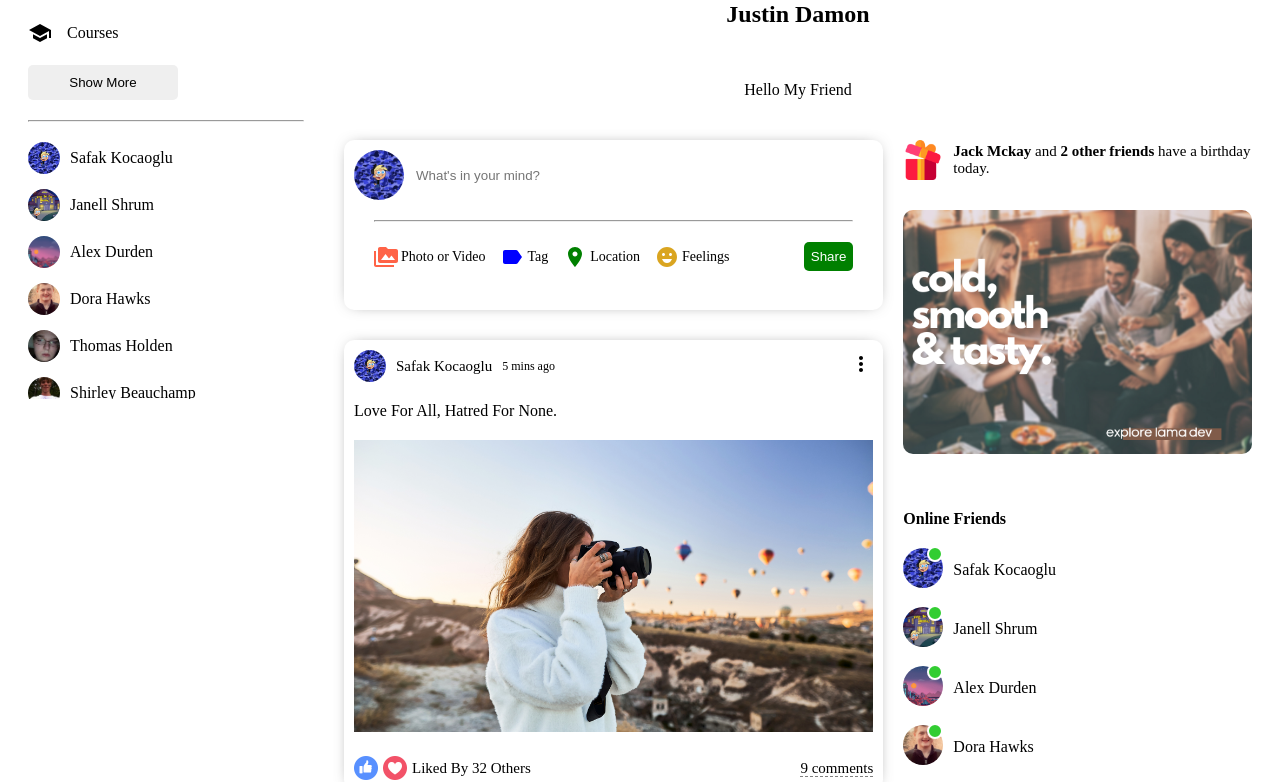
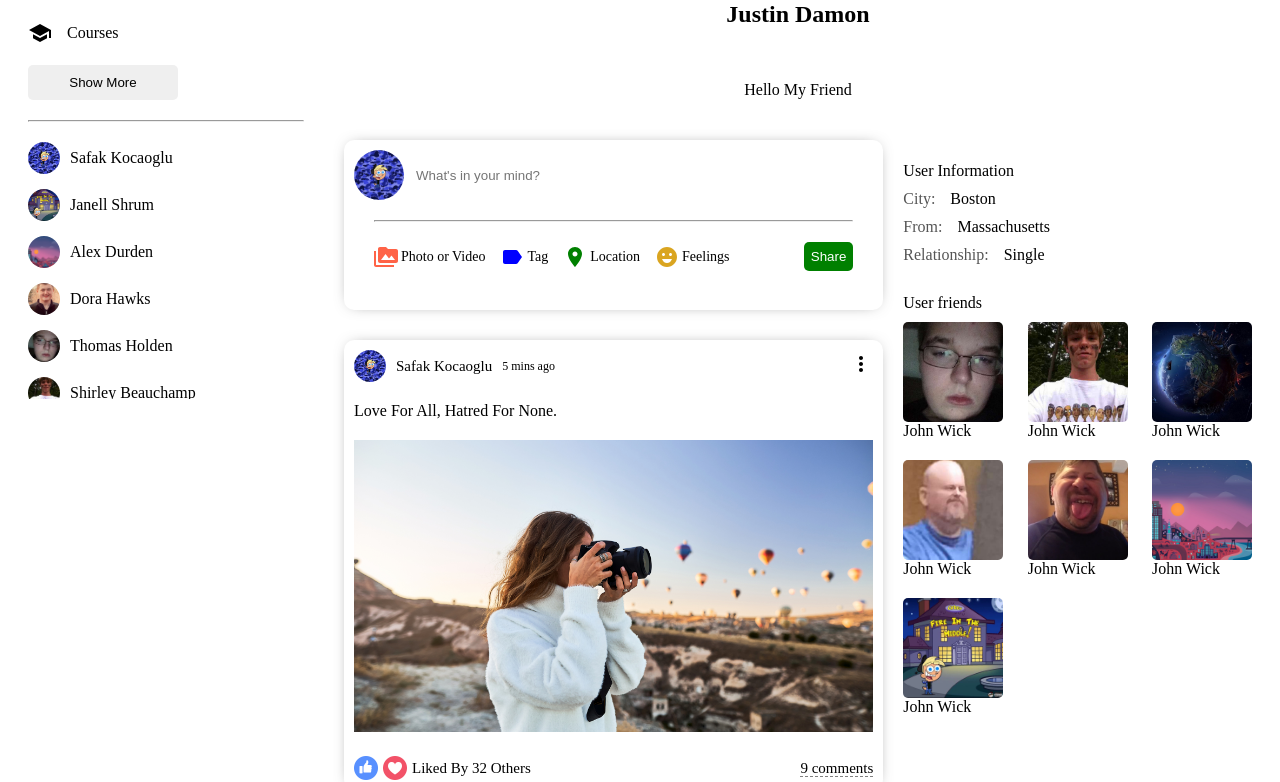
Before and after one commit to Justin7933/social-app, a React (Create React App) app: page / in a window 1280 px wide. Shown: the part 409-1191 px from the top of the page. Built offline with nearby package versions, Linux system fonts and the light colour scheme; grey boxes are pictures that could not be loaded.

Commit message:
profile & righbar continued

```diff
--- a/src/components/rightbar/Rightbar.jsx
+++ b/src/components/rightbar/Rightbar.jsx
@@ -2,11 +2,12 @@
 import {Users} from "../../dummyData";
 import Online from "../online/Online";
 
-export default function Rightbar() {
-    return (
-        <div className="rightbar">
-            <div className="rightbarWrapper">
-                <div className="birthdayContainer">
+export default function Rightbar({profile}) {
+
+    const HomeRightbar = () => {
+        return(
+            <>
+            <div className="birthdayContainer">
                     <img className="birthdayImg" src="assets/gift.png" alt="" />
                     <span className="birthdayText"><b>Jack Mckay</b> and <b>2 other friends</b> have a birthday today.</span>
                 </div>
@@ -17,6 +18,66 @@
                         <Online key={u.id} user={u}/>
                     ))}
                 </ul>
+            </>
+        );
+    };
+
+    const ProfileRightbar = () =>{
+        return (
+            <>
+            <h4 className="rightbarTitle">User Information</h4>
+            <div className="rightbarInfo">
+                <div className="rightbarInfoItem">
+                    <span className="rightbarInfoKey">City:</span>
+                    <span className="rightbarInfoValue">Boston</span>
+                </div>
+                <div className="rightbarInfoItem">
+                    <span className="rightbarInfoKey">From:</span>
+                    <span className="rightbarInfoValue">Massachusetts</span>
+                </div>
+                <div className="rightbarInfoItem">
+                    <span className="rightbarInfoKey">Relationship:</span>
+                    <span className="rightbarInfoValue">Single</span>
+                </div>
+            </div>
+            <h4 className="rightbarTitle">User friends</h4>
+            <div className="rightbarFollowings">
+                <div className="rightbarFollowing">
+                    <img src="assets/person/5.jpeg" alt="" className="rightbarFollowingImg"/>
+                    <span className="rightbarFollowingName">John Wick</span>
+                </div>
+                <div className="rightbarFollowing">
+                    <img src="assets/person/6.jpeg" alt="" className="rightbarFollowingImg"/>
+                    <span className="rightbarFollowingName">John Wick</span>
+                </div>
+                <div className="rightbarFollowing">
+                    <img src="assets/person/7.jpeg" alt="" className="rightbarFollowingImg"/>
+                    <span className="rightbarFollowingName">John Wick</span>
+                </div>
+                <div className="rightbarFollowing">
+                    <img src="assets/person/8.jpeg" alt="" className="rightbarFollowingImg"/>
+                    <span className="rightbarFollowingName">John Wick</span>
+                </div>
+                <div className="rightbarFollowing">
+                    <img src="assets/person/9.jpeg" alt="" className="rightbarFollowingImg"/>
+                    <span className="rightbarFollowingName">John Wick</span>
+                </div>
+                <div className="rightbarFollowing">
+                    <img src="assets/person/3.jpeg" alt="" className="rightbarFollowingImg"/>
+                    <span className="rightbarFollowingName">John Wick</span>
+                </div>
+                <div className="rightbarFollowing">
+                    <img src="assets/person/2.jpeg" alt="" className="rightbarFollowingImg"/>
+                    <span className="rightbarFollowingName">John Wick</span>
+                </div>
+            </div>
+            </>
+        );
+    };
+    return (
+        <div className="rightbar">
+            <div className="rightbarWrapper">
+                <ProfileRightbar/>
             </div>
         </div>
     );
--- a/src/components/rightbar/rightbar.css
+++ b/src/components/rightbar/rightbar.css
@@ -37,3 +37,47 @@
     margin: 0;
     list-style: none;
 }
+
+.rightbarTitle{
+    font-style: 18px;
+    font-weight: 500;
+    margin-bottom: 10px;
+}
+
+.rightbarInfo{
+    margin-bottom: 30px;
+  }
+
+  .rightbarInfoItem{
+    margin-bottom: 10px;
+  }
+
+  .rightbarInfoKey{
+    font-weight: 500;
+    margin-right: 15px;
+    color: #555;
+  }
+
+  .rightbarInfoValue{
+    font-weight: 300;
+  }
+
+  .rightbarFollowings{
+    display: flex;
+    flex-wrap: wrap;
+    justify-content: space-between;
+  }
+
+  .rightbarFollowing{
+    display: flex;
+    flex-direction: column;
+    margin-bottom: 20px;
+    cursor: pointer;
+  }
+
+  .rightbarFollowingImg{
+    width: 100px;
+    height: 100px;
+    object-fit: cover;
+    border-radius: 5px;
+  }
--- a/src/pages/profile/Profile.jsx
+++ b/src/pages/profile/Profile.jsx
@@ -23,7 +23,7 @@
           </div>
           <div className="profileRightBottom">
             <Feed />
-            <Rightbar />
+            <Rightbar profile />
           </div>
         </div>
       </div>
```
